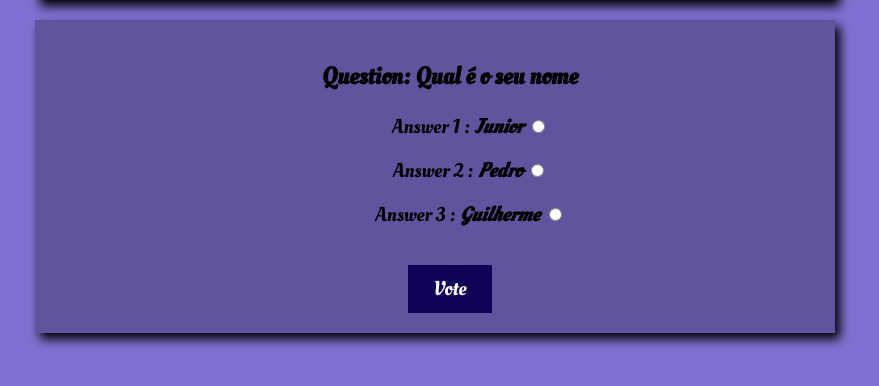
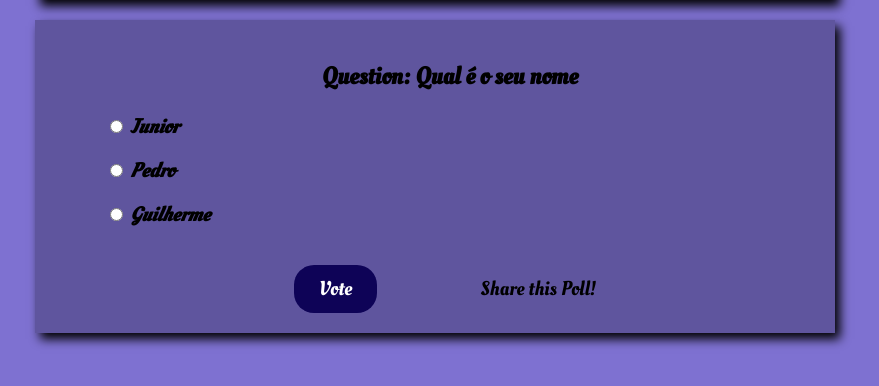
Before and after one commit to luiz-jacson/polls, a Django app: page /vote/75/ in a window 1280 px wide. Shown: the part 99-485 px from the top of the page, without its empty margins (205-1084 px from the left). Run offline with Django 4.2, Linux system fonts and the light colour scheme; data comes from the database, SQL or seed files in the repository; both versions use the stored data as it was after the commit; some libraries are stand-ins or nearby versions; some web fonts are replaced.

Commit message:
instalando django social media e integrando à aplicação

```diff
--- a/poll/static/style1.css
+++ b/poll/static/style1.css
@@ -33,7 +33,7 @@ header#cabecalho > nav > a#menucreate:hover{
     margin-left: 20px;
     padding: 20px 10px;
     transition: 0.4s;
-    text-decoration: underline;
+    border-radius: 20px;
 }
 
 
@@ -91,6 +91,12 @@ main#conteudo > h1#questionhome{
     margin-left: 5px;
     font-family: 'Oleo Script', cursive;
     font-size: 20px;
+    border-radius: 20px;
+}
+#botaoprocurar:hover{
+    text-decoration: underline;
+    background-color: var(--navyligh);
+    transition: 0.5s;
 }
 #barrapesquisa{
     padding: 10px 20px;
@@ -118,9 +124,12 @@ main#conteudo > h1#questionhome{
     cursor: pointer;
     font-size: 20px;
     margin-left: 10px;
+    border-radius: 20px;
 }
 .vote:hover{
     text-decoration: underline;
+    background-color: var(--navyligh);
+    transition: 0.5s;
 }
 .paginas{
     padding-right: 10px;
@@ -135,6 +144,8 @@ main#conteudo > h1#questionhome{
 }
 .paginas:hover{
     text-decoration: underline;
+    background-color: var(--navyligh);
+    transition: 0.5s;
 }
 #paginasdiv{
     margin-top: 50px;
@@ -154,9 +165,12 @@ main#conteudo > h1#questionhome{
     cursor: pointer;
     font-size: 20px;
     margin-left: 10px;
+    border-radius: 20px;
 }
 .resultados:hover{
     text-decoration: underline;
+    background-color: var(--navyligh);
+    transition: 0.5s;
 }
 .rowitem{
     margin-bottom: 25px;
@@ -179,11 +193,10 @@ span.rowitem{
 }
 .respvoto{
     list-style: none;
-    text-align: justify;
-    text-align: center;
 }
 .respvotoitem{
     font-size: 20px;
+    text-align: left;
 }
 
 
@@ -229,6 +242,13 @@ div#create > p{
     margin-top: 20px;
     font-family: 'Oleo Script', cursive;
     font-size: 20px;
+    border-radius: 20px;
+    text-align: left;
+}
+#botaovotar:hover{
+    text-decoration: underline;
+    background-color: var(--navyligh);
+    transition: 0.5s;
 }
 
 #botaocriar{
@@ -241,9 +261,47 @@ div#create > p{
     margin-top: 20px;
     font-family: 'Oleo Script', cursive;
     font-size: 20px;
+    border-radius: 20px;
+}
+#botaocriar:hover{
+    text-decoration: underline;
+    background-color: var(--navyligh);
+    transition: 0.5s;
 }
 p.erro{
     font-family: 'Times New Roman', Times, serif;
     color: red;
     font-style: italic;
 }
+.social_media{
+    width: 25px;
+    display: inline-block;
+}
+.social_media:hover{
+    width: 45px;
+    transition: 0.4s;
+}
+div.whatsapp-this{
+    display: inline-block;
+    padding-right: 15px;
+}
+
+div.facebook-this{
+    display: inline-block;
+    padding-right: 15px;
+}
+
+div.tweet-this{
+    display: inline-block;
+}
+div.share{
+    display: inline-block;
+    padding-left: 100px;
+
+
+}
+span#sharespan{
+    margin-right: 10px;
+    font-size: 20px;
+
+}
--- a/polls/settings.py
+++ b/polls/settings.py
@@ -41,6 +41,7 @@ INSTALLED_APPS = [
     'django.contrib.messages',
     'django.contrib.staticfiles',
     'poll.apps.PollConfig',
+    'django_social_share',
 ]
 
 MIDDLEWARE = [
--- a/polls/templates/base.html
+++ b/polls/templates/base.html
@@ -5,7 +5,7 @@
     <meta charset="UTF-8">
     <meta http-equiv="X-UA-Compatible" content="IE=edge">
     <meta name="viewport" content="width=device-width, initial-scale=1.0">
-    <title>Document</title>
+    <title>Polls</title>
     <link rel="stylesheet" href="{%static 'style1.css'%}">
     <link rel="jquery" href="{%static 'jquery.js'%}">
     <style>
--- a/polls/templates/vote.html
+++ b/polls/templates/vote.html
@@ -1,5 +1,5 @@
 {%extends 'base.html'%}
-
+{%load social_share%}
 {%block content%}
 <div id = "vote">
 {%for c in pergunta%}
@@ -10,11 +10,19 @@
 {%for c in respostas%}
 <ul>
     <div class = 'respvoto'>
-    <li class = 'respvotoitem'>Answer {{forloop.counter}} : <span class = "alternativa">{{c.texto_resposta}}</span> <input type="radio" value="{{c.pk}}" name = 'respostas'> </li>
+    <li class = 'respvotoitem'><input type="radio" value="{{c.pk}}" name = 'respostas'> <span class = "alternativa">{{c.texto_resposta}}</span> </li>
     </div>
 </ul>
 {%endfor%}
 <input type='submit' value="Vote" name = 'Votar' id= "botaovotar" >
+<div class = 'share'>
+    <span id = 'sharespan'>Share this Poll!</span>
+    {%for c in pergunta%}
+    {%post_to_whatsapp object_or_url "Share on Whatsapp!"%}
+    {%post_to_facebook object_or_url "Share on Facebook!"%}
+    {%post_to_twitter object_or_url "Share on Twitter!"%}
+    {%endfor%}
+</div>
 </form>
 </div>
 {%endblock content%}
```
Also changed, not shown: db.sqlite3, poll/static/facebook.png (added), poll/static/twitter.png (added), poll/static/whatsapp.png (added).
